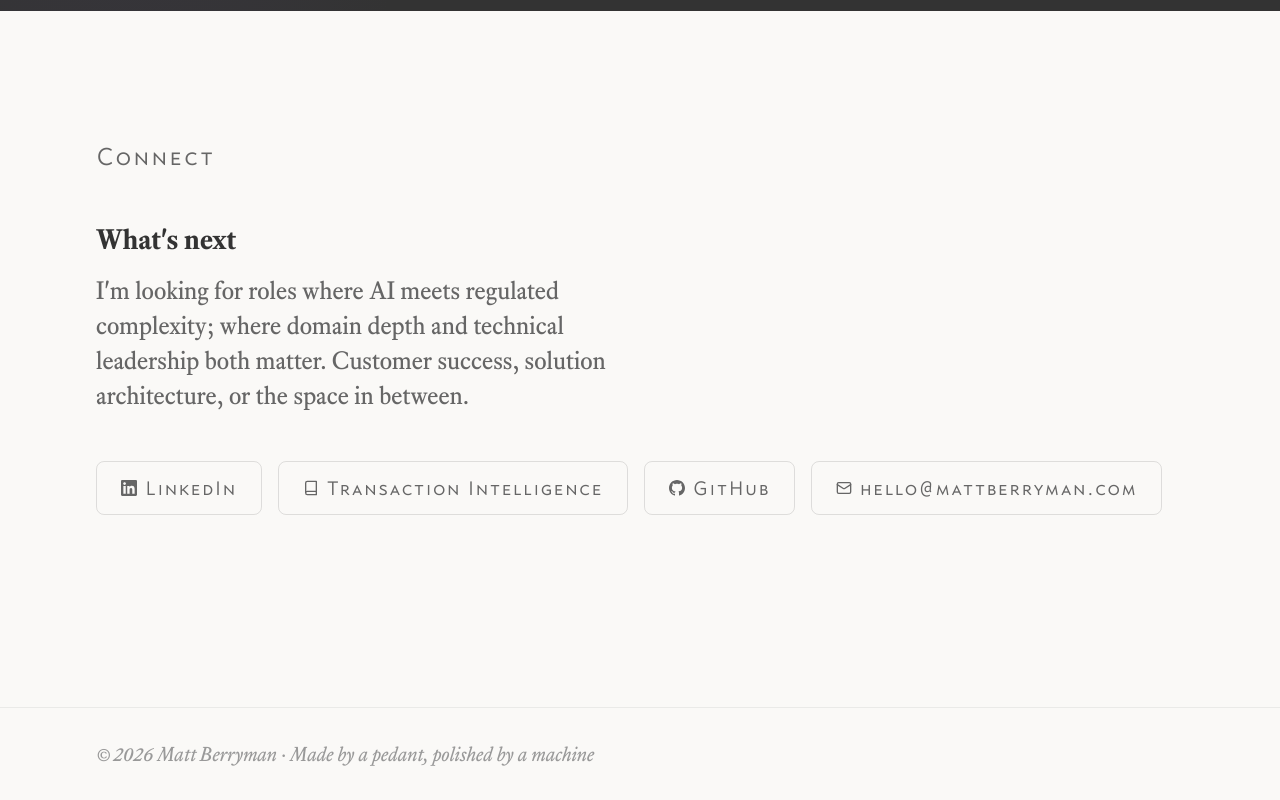
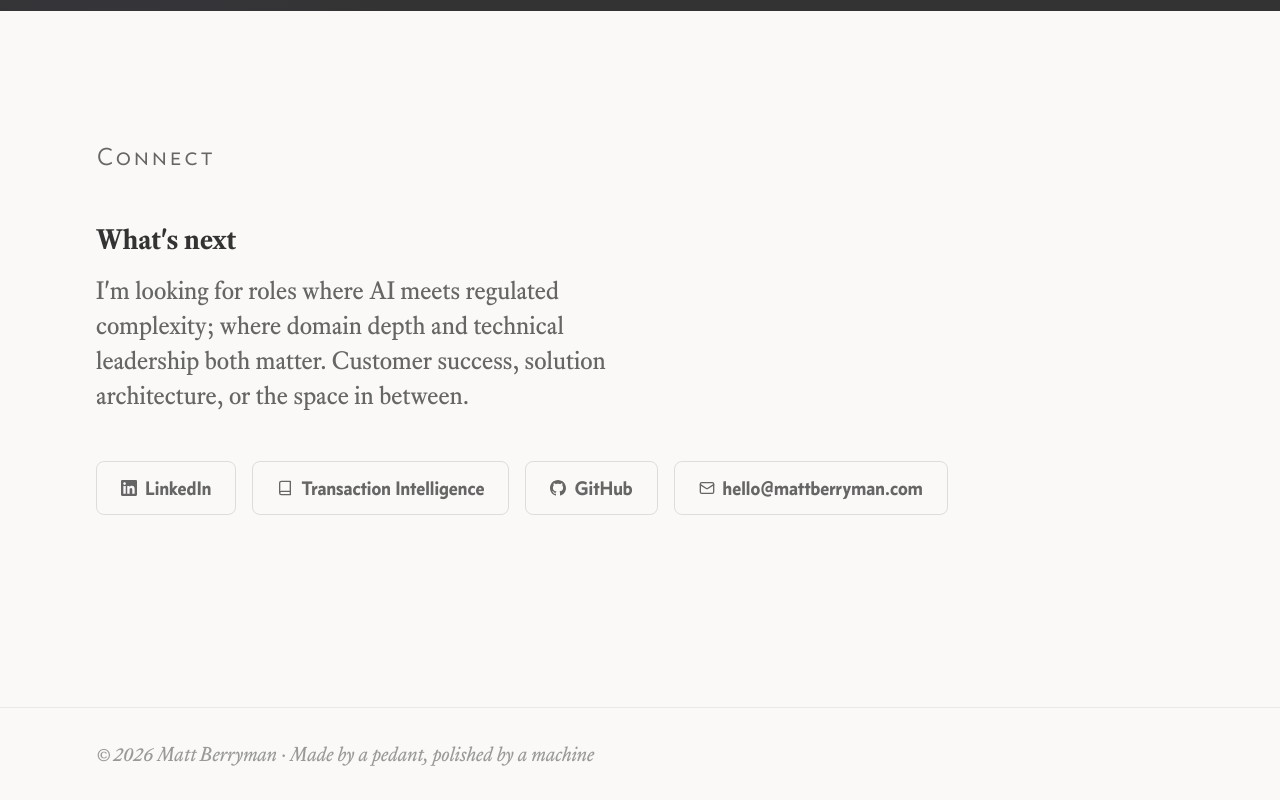
Before and after one commit to mattberryman/portfolio, a website built with Vite: page index.html in a window 1280 px wide. Shown: the part 3596-4396 px from the top of the page. Built offline with nearby package versions, Linux system fonts and the light colour scheme.

Commit message:
fix: switch social links from Concourse Caps to Concourse T6
All-caps treatment doesn't suit mixed-case labels like "LinkedIn" and
email addresses. Switched to --font-nav (Concourse T6 Regular) with
letter-spacing: 0.

Co-Authored-By: Claude Sonnet 4.6 <noreply@anthropic.com>

```diff
--- a/src/styles/main.css
+++ b/src/styles/main.css
@@ -719,9 +719,9 @@
     padding: var(--space-3) var(--space-5);
     border: 1px solid var(--border-strong);
     border-radius: var(--radius);
-    font-family: var(--font-nav-caps);
+    font-family: var(--font-nav);
     font-size: var(--small);
-    letter-spacing: 0.05em;
+    letter-spacing: 0;
     color: var(--ink-light);
     transition: all var(--transition);
   }
```
